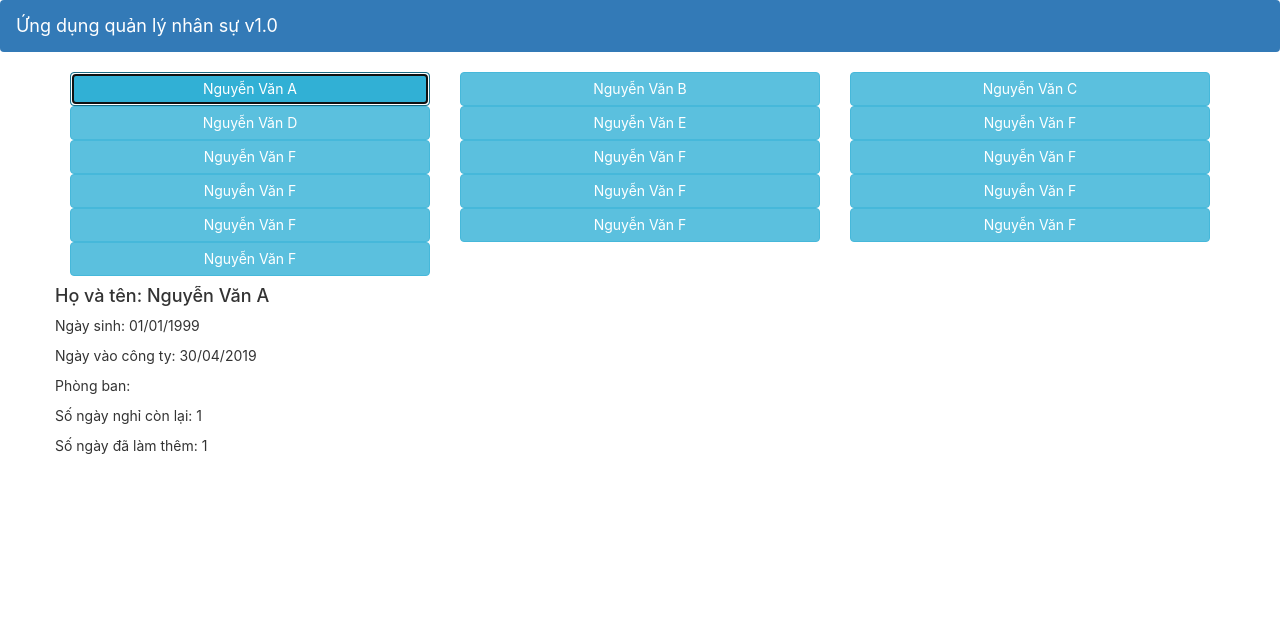
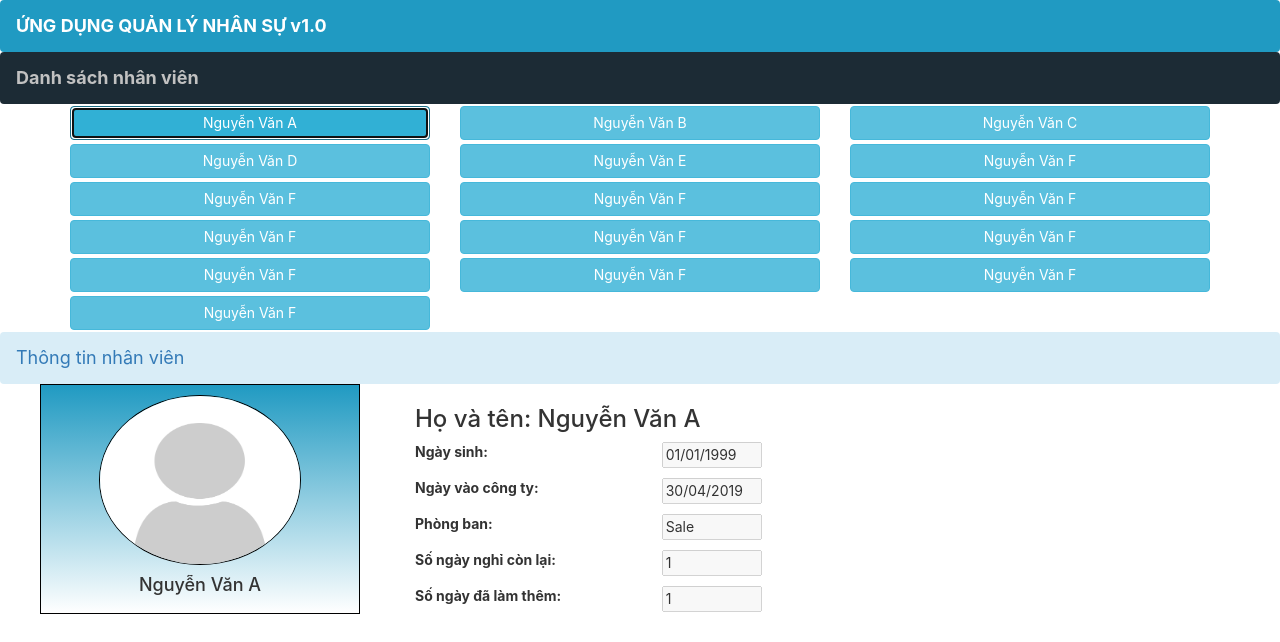
Before and after one commit to ThinhTTFX16057/tets, a React (Create React App) app: page /staff in a window 1280 px wide. Both pictures are taken after a click on the element "Nguyễn Văn A". Shown: the top 642 px of the page. Built offline with nearby package versions, Linux system fonts and the light colour scheme.

Commit message:
Update department and modified css to components

```diff
--- a/src/App.css
+++ b/src/App.css
@@ -1,2 +1,23 @@
 .App-header {text-align: center;}
-.App a {color:white}
+.card{margin: 2px 0}
+input {float:right; width: 100px;}
+.boximage {
+    height: 230px;
+    border:1px solid black;
+    margin:0 40px;
+    background-image: linear-gradient(rgb(32,154,194), white);
+    text-align: center;
+}
+.card h4{margin:10px}
+.card img {
+    display: block;
+    margin-left: auto;
+    margin-right: auto;
+    margin-top:10px;
+    margin-bottom: 10px;
+    width: 70%;
+    height: 170px;
+    border: 1px solid black;
+    border-radius:50%;
+  }
+.clearfix{margin:10px 50px 0 0}
--- a/src/App.js
+++ b/src/App.js
@@ -12,8 +12,11 @@ class App extends Component {
   }
   render(){return (
       <div className="App">
-        <Navbar dark color="primary">
-            <NavbarBrand href="/">Ứng dụng quản lý nhân sự v1.0</NavbarBrand>
+        <Navbar style={{margin: "0",backgroundColor:"rgb(32,154,194)"}}>
+            <NavbarBrand style={{color:"white"}} href="/"><strong>ỨNG DỤNG QUẢN LÝ NHÂN SỰ v1.0</strong></NavbarBrand>
+        </Navbar>
+        <Navbar style={{margin: "0",backgroundColor:"rgb(28,43,53)"}}>
+            <NavbarBrand style={{color:"rgb(193,193,193)"}} href="/"><strong>Danh sách nhân viên</strong></NavbarBrand>
         </Navbar>
         <StaffList stafflist={this.state.staffs}/>
       </div>
--- a/src/components/StaffInfoComponent.js
+++ b/src/components/StaffInfoComponent.js
@@ -1,5 +1,6 @@
 import React, { Component } from 'react';
-import {Card, CardText} from 'reactstrap';
+import {Card,CardImg} from 'reactstrap';
+import { Navbar, NavbarBrand } from "reactstrap";
 import dateFormat from 'dateformat';
 
 class StaffInfo extends Component{
@@ -10,24 +11,65 @@ class StaffInfo extends Component{
 
     displayInfo(staff){
         return(
-        <Card key={staff.id} className="col-md-4 col-sm-6 col-xs-12 my-2">
-            <CardText><h4>Họ và tên: {staff.name}</h4></CardText>
-            <CardText>Ngày sinh: {dateFormat(staff.doB,"dd/mm/yyyy")}</CardText>
-            <CardText>Ngày vào công ty: {dateFormat(staff.startDate,"dd/mm/yyyy")}</CardText>
-            <CardText>Phòng ban: </CardText>
-            <CardText>Số ngày nghỉ còn lại: {staff.annualLeave}</CardText>
-            <CardText>Số ngày đã làm thêm: {staff.overTime}</CardText>
-        </Card>
+        <div>
+            <Card key={staff.id} className="col-md-3 col-sm-4 col-12 boximage">
+                <CardImg src={staff.image} />
+                <h4>{staff.name}</h4>
+            </Card>
+            <Card key={staff.id} style={{height: "230px"}} className="col-md-4 col-sm-6 col-12">
+
+                <h3>Họ và tên: {staff.name}</h3>
+
+                <div className="clearfix align-middle">
+                    <strong>Ngày sinh:</strong>
+                    <input type="text" disabled value={dateFormat(staff.doB,"dd/mm/yyyy")}></input>
+                </div>
+
+
+                <div className="clearfix align-middle">
+                    <strong>Ngày vào công ty: </strong>
+                    <input type="text" disabled value={dateFormat(staff.startDate,"dd/mm/yyyy")}></input>
+                </div>
+
+
+                <div className="clearfix align-middle">
+                    <strong>Phòng ban:</strong>
+                    <input type="text" disabled value={staff.department.name}></input>
+                </div>
+
+
+                <div className="clearfix align-middle">
+                    <strong>Số ngày nghỉ còn lại: </strong>
+                    <input type="text" disabled value={staff.annualLeave}></input>
+                </div>
+
+
+                <div className="clearfix align-middle">
+                    <strong>Số ngày đã làm thêm: </strong>
+                    <input type="text" disabled value={staff.overTime}></input>
+                </div>
+
+            </Card>
+        </div>
         );
     };
 
     render(){
         if (this.props.selectedStaff!=null){return(
-            <div className='row'>
+            <div>
+                <Navbar style={{margin: "0"}} color="info">
+                    <NavbarBrand href="/">Thông tin nhân viên</NavbarBrand>
+                </Navbar>
                 {this.displayInfo(this.props.selectedStaff)}
             </div>
         )}
-        else{return(<div><p>Bấm vào tên nhân viên để xem thông tin</p></div>)}
+        else{return(
+        <div>
+            <Navbar color="info">
+                <NavbarBrand href="/">Thông tin nhân viên</NavbarBrand>
+            </Navbar>
+            <p>Bấm vào tên nhân viên để xem thông tin</p>
+        </div>)}
     }
 
 
--- a/src/components/StaffListComponent.js
+++ b/src/components/StaffListComponent.js
@@ -29,13 +29,13 @@ class StaffList extends Component{
 
 
         return(
-            <div className="container">
-                <div className="row">
-                    {displayStaff}</div>
-                <div className="row">
-
-                    <StaffInfo selectedStaff={this.state.selectedStaff} />
+            <div>
+                <div class="container">
+                    <div className="row">
+                        {displayStaff}
+                    </div>
                 </div>
+                <StaffInfo selectedStaff={this.state.selectedStaff} />
             </div>
         );
     }
```
Also changed, not shown: public/assets/images/alberto.png (added).
